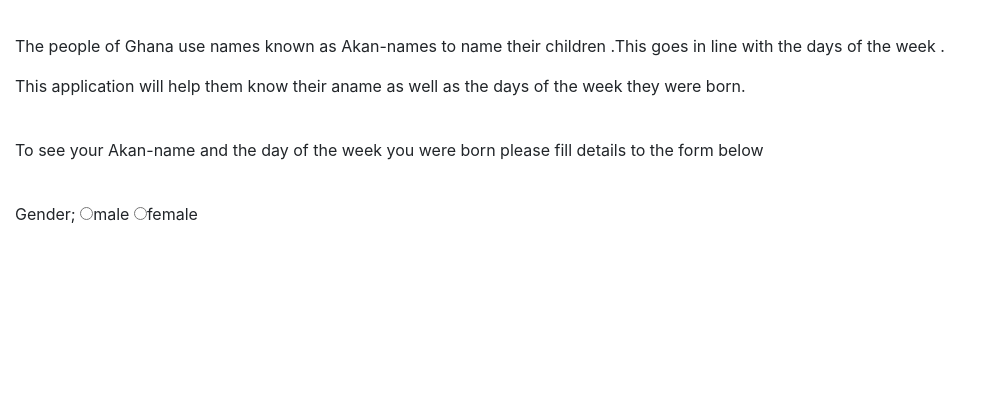
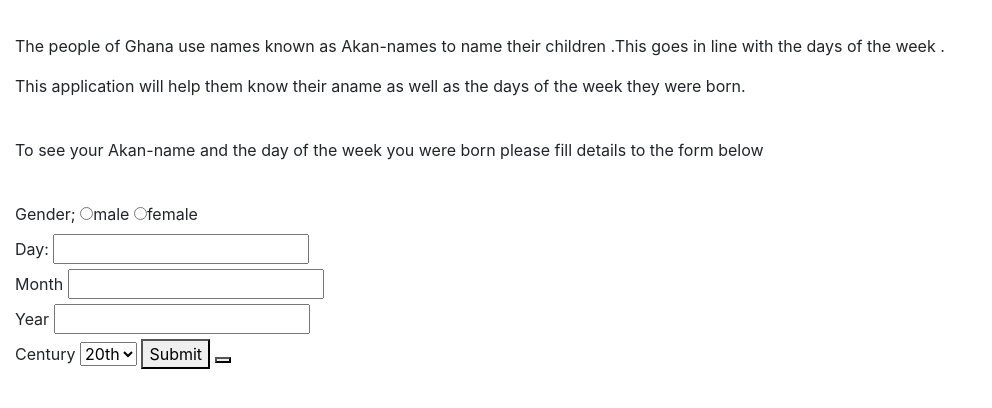
Before and after one commit to paulo-789/Akan-Names-generator, a plain HTML site: page index.html in a window 1280 px wide. Shown: the part 70-478 px from the top of the page, without its empty margins (0-992 px from the left). Drawn offline with Linux system fonts and the light colour scheme; files whose address does not match are found by name.

Commit message:
added content to my form

```diff
--- a/index.html
+++ b/index.html
@@ -24,8 +24,23 @@
         <div id="form">
             <form>
                 <label>Gender;</label>
-                <input type="radio" value="male" id="male">male
-                <input type="radio" value="female" id="female">female<br>
+                <input type="radio" name="male" id="male">male
+                <input type="radio" name="female" id="female">female<br>
+                <label>Day:</label>
+                <input type="text" name="day"  id="day" min="1" max="31"><br>
+                <label>Month</label>
+                <input type="text" name="month"  id="day" min="1" max="12"><br>
+                <label>Year</label>
+                <input type="text" name="year"  id="year" ><br>
+                <label>Century</label>
+                <select name="Century" id="Century">
+                    <option value="20th">20th</option>
+                    <option value="19th">19th</option>
+                </select>
+                <button type="submit" name="submit" onclick="myFunction()">Submit</button>
+
+
+                <button type
 
             </form>
         </div>
```
